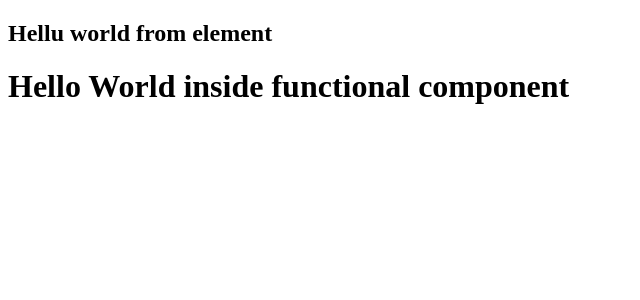
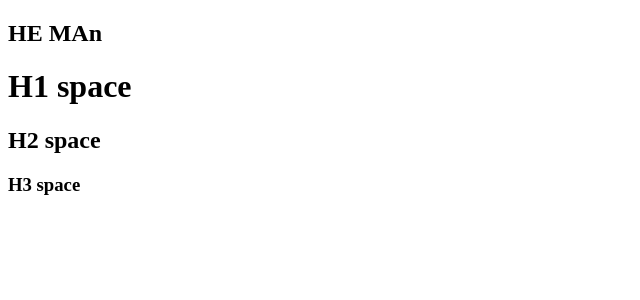
Before and after one commit to rajat-16rajput/React, a React (Vite) app: page / in a window 1280 px wide. Shown: the top 300 px of the page, without its empty margins (0-640 px from the left). Built offline with nearby package versions, Linux system fonts and the light colour scheme.

Commit message:
Chapter 3 Element, Component Composition

```diff
--- a/App.js
+++ b/App.js
@@ -1,24 +1,40 @@
-// const header = React.createElement(
-//   "div",
-//   { id: "temp" },
-//   React.createElement("div", {}, [
-//     React.createElement("h1", {}, "hello world"),
-//     React.createElement("h2", {}, "hello world"),
-//   ])
-// );
 import React from "react";
 import ReactDOM from "react-dom";
 
-const Title = () => {
-  return <h2>Hellu world from element</h2>;
+// ● Create a Nested header Element using React.createElement(h1,h2,h3 inside a
+//   div with class “title”)
+//   ○ Create the same element using JSX
+//   ○ Create a functional component of the same with JSX
+//   ○ Pass attributes into the tag in JSX
+//   ○ Composition of Component(Add a component inside another)
+//   ○ {TitleComponent} vs {<TitleComponent/>} vs
+//   {<TitleComponent></TitleComponent>} in JSX
+
+// const answer = React.createElement("div", {}, [
+//   React.createElement("h1", {}, "H1 space"),
+//   React.createElement("h2", {}, "H2 space"),
+//   React.createElement("h2", {}, "H3 space"),
+// ]);
+
+const headerElement = (
+  <div>
+    <h1>H1 space</h1>
+    <h2>H2 space</h2>
+    <h3>H3 space</h3>
+  </div>
+);
+
+const Temp = () => {
+  return <h2>HE MAn</h2>;
 };
-const HeadingComponent = () => {
+
+const FunctionalComponent = () => {
   return (
-    <div>
-      {Title()}
-      <h1>Hello World inside functional component </h1>
-    </div>
+    <>
+      <Temp></Temp>
+      {headerElement}
+    </>
   );
 };
 const root = ReactDOM.createRoot(document.getElementById("root"));
-root.render(<HeadingComponent />);
+root.render(<FunctionalComponent />);
```
